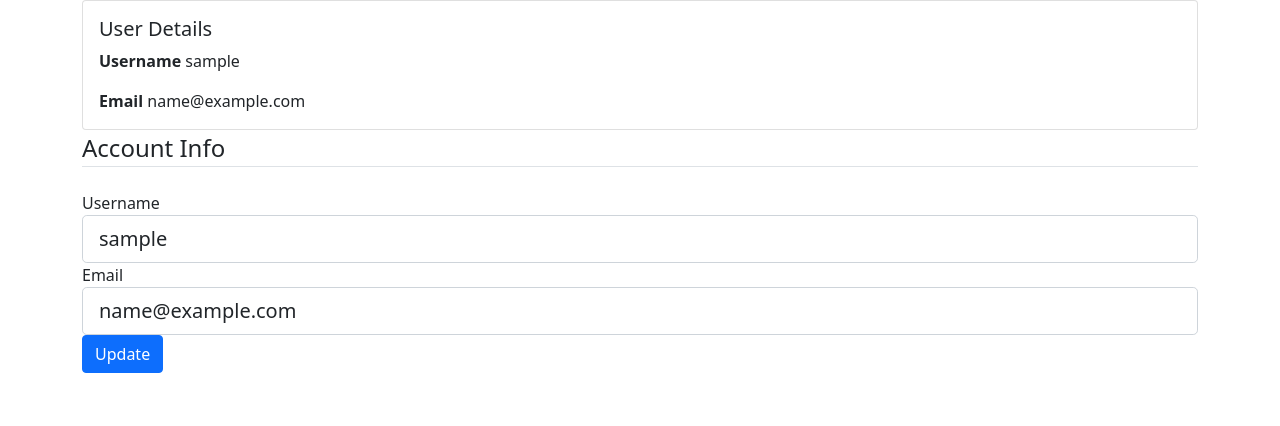
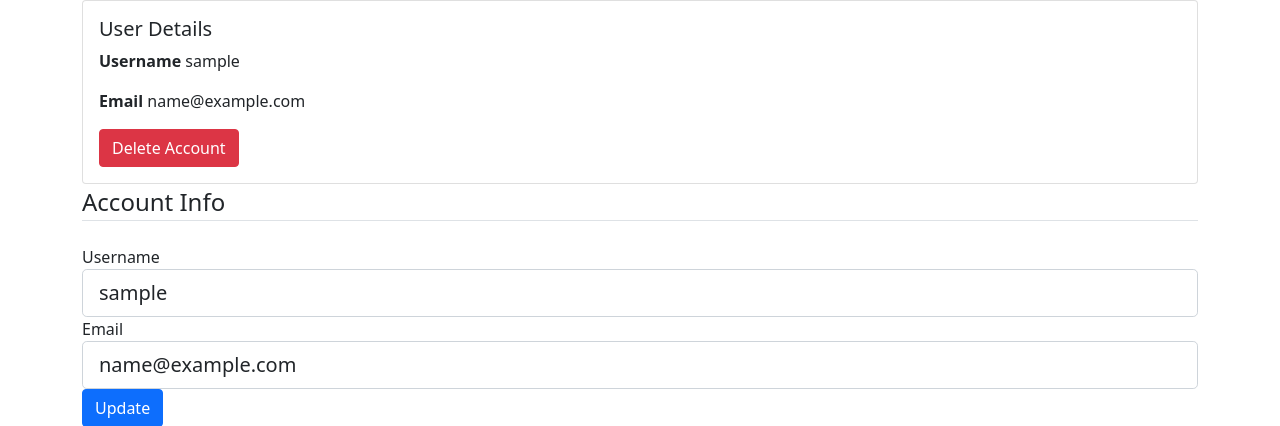
Before and after one commit to Rishabh-Jain21/Flask-Coupan-Manager, a Flask app: page /account in a window 1280 px wide. Shown: the part 80-506 px from the top of the page. Run offline with Flask 3, Linux system fonts and the light colour scheme; the visitor is signed in with stand-in values (Sample User, id 1).

Commit message:
Account deletion functionality added

```diff
--- a/coupons_manager/templates/account.html
+++ b/coupons_manager/templates/account.html
@@ -7,6 +7,9 @@
         <p class="card-text"><b>Username</b> {{current_user.username}}</p>
         <p class="card-text"><b>Email</b> {{current_user.email}}</p>
 
+        <button type="button" class="btn btn-danger" data-bs-toggle="modal" data-bs-target="#deleteModal">
+            Delete Account
+        </button>
     </div>
 </div>
 
@@ -45,4 +48,23 @@
         <div class="form-group">{{form.submit(class="btn btn-primary")}}</div>
     </form>
 </div>
+
+<div class="modal fade" id="deleteModal" tabindex="-1" aria-labelledby="deleteModalLabel" aria-hidden="true">
+    <div class="modal-dialog">
+        <div class="modal-content">
+            <div class="modal-header">
+                <h5 class="modal-title" id="deleteModalLabel">You sure you want to delete account. All associated coupons will also
+                    get deleted</h5>
+                <button type="button" class="btn-close" data-bs-dismiss="modal" aria-label="Close"></button>
+            </div>
+            <div class="modal-footer">
+                <button type="button" class="btn btn-secondary" data-bs-dismiss="modal">Close</button>
+                <form action="{{url_for('users.delete_account')}}" method="POST">
+                    <input type="submit" class="btn btn-danger" value="Delete">
+
+                </form>
+            </div>
+        </div>
+    </div>
+</div>
 {% endblock content %}
--- a/coupons_manager/templates/coupon.html
+++ b/coupons_manager/templates/coupon.html
@@ -1,4 +1,5 @@
-{% extends "layout.html "%} {% block content %}
+{% extends "layout.html "%}
+{% block content %}
 <h1>All Coupons</h1>
 
 <div class="card">
--- a/coupons_manager/templates/coupons.html
+++ b/coupons_manager/templates/coupons.html
@@ -1,4 +1,5 @@
-{% extends "layout.html "%} {% block content %}
+{% extends "layout.html "%}
+{% block content %}
 <h1>All Coupans</h1>
 {% for coupon in coupons.items %}
 <div class="card mb-1">
--- a/coupons_manager/templates/login.html
+++ b/coupons_manager/templates/login.html
@@ -1,4 +1,5 @@
-{% extends "layout.html" %} {% block content %}
+{% extends "layout.html" %}
+{% block content %}
 <div>
   <form method="POST" action="">
     {{ form.hidden_tag() }}
--- a/coupons_manager/templates/register.html
+++ b/coupons_manager/templates/register.html
@@ -1,4 +1,5 @@
-{% extends "layout.html" %} {% block content %}
+{% extends "layout.html" %}
+{% block content %}
 <div>
   <form method="POST" action="">
     {{ form.hidden_tag() }}
--- a/coupons_manager/templates/reset_request.html
+++ b/coupons_manager/templates/reset_request.html
@@ -1,4 +1,5 @@
-{% extends "layout.html" %} {% block content %}
+{% extends "layout.html" %}
+{% block content %}
 <div>
     <form method="POST" action="">
         {{ form.hidden_tag() }}
--- a/coupons_manager/templates/reset_token.html
+++ b/coupons_manager/templates/reset_token.html
@@ -1,4 +1,5 @@
-{% extends "layout.html" %} {% block content %}
+{% extends "layout.html" %}
+{% block content %}
 <div>
     <form method="POST" action="">
         {{ form.hidden_tag() }}
--- a/coupons_manager/users/routes.py
+++ b/coupons_manager/users/routes.py
@@ -58,6 +58,17 @@ def login():
 @users.route("/logout")
 def logout():
     logout_user()
+    return redirect(url_for("main.index"))
+
+
+@login_required
+@users.route("/user/delete", methods=["POST"])
+def delete_account():
+    Coupon.query.filter_by(user_id=current_user.id).delete()
+    db.session.delete(current_user)
+    db.session.commit()
+    logout_user()
+    flash("Account Deletion Successfull", "success")
     return redirect(url_for("main.index"))
 
 
```
Also changed, not shown: coupons_manager/templates/errors/403.html (line endings or trailing spaces), coupons_manager/templates/errors/404.html (line endings or trailing spaces), coupons_manager/templates/errors/500.html (line endings or trailing spaces).
